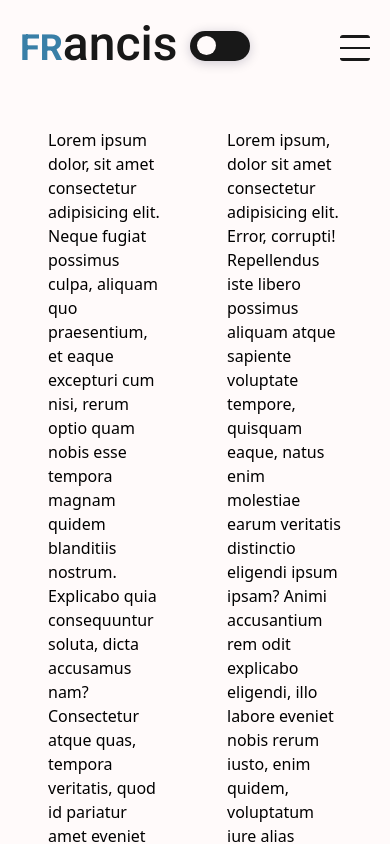
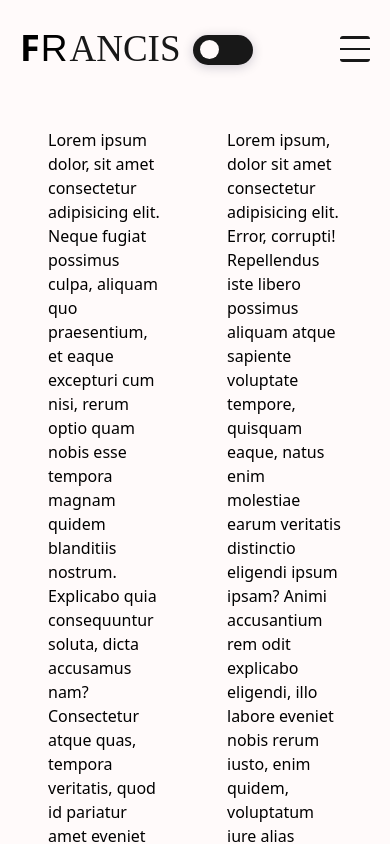
Before and after one commit to Franz090/my-portfolio, a React (Vite) app: page / in a window 390 px wide. Shown: the top 844 px of the page. Built offline with nearby package versions, Linux system fonts and the light colour scheme.

Commit message:
fix the header and input

```diff
--- a/src/input.css
+++ b/src/input.css
@@ -16,10 +16,31 @@
 }
 
 
+.third{
+  color: var(--font-color);
+  font-family: Bauhaus\ 93;
+  font-size: 40px;
+  text-decoration: none;
+  -webkit-user-select: none;
+  -moz-user-select: none;
+  -ms-user-select: none;
+  user-select: none;
+}
+.multi-color {
+  font-size: 40px;
+  letter-spacing: -1px;
+  font-family: "Bauhaus 93", sans-serif;
+  display: inline-block;
+  padding: 0 3px;
+}
+.first-letter{
+  font-size: 38px;
+  margin-right: -4px;
 
-.logo-name{
-  color: var(--font-color);
+
+
 }
+
 .text-tertiary{
   color: #397fa7!important;
 }
@@ -266,22 +287,10 @@ input[type="checkbox"]:checked::before {
   visibility: hidden;
 }
 
-@media screen and (max-width: 768px) {
-  .text-2xl {
-    font-size: 1.8rem;
-  }
-}
 
 
 
 
-@media (min-width: 1024px) {
-  .fix-dark {
-    display: none;
-  }
-
-
-}
 
   @media (max-width: 820px) and (max-height:1180px){
     body {
@@ -297,15 +306,15 @@ input[type="checkbox"]:checked::before {
     }
 
   }
-  @media (max-width: 280px)  and (min-height:653px){
-    .logo-name{
-      font-size: 30px!important;
-      color: var(--font-color)!important;
-    }
-    .text-5xl {
-      font-size: 39px!important;
+  @media (max-width: 280px)  and (min-height:653px) {
+    .logo-name span{
+      font-size: 31px!important;
 
     }
+    .logo-name{
+      margin-left: -14px;
+    }
+
     #toggle1:active, #toggle2:active, #toggle3:active {
       background-color: #5c5a5a;
     }
@@ -340,6 +349,35 @@ input[type="checkbox"]:checked::before {
       top: -3px;
       left: 18px;
     }
+    .hamburger-menu .bar{
+      margin-bottom: 2px!important;
+      margin-right: -11px!important;
+
+    }
+    .bar:nth-child(1) {
+      position: relative;
+      bottom: 2px!important;
+      border: 1px solid #181818; /* Change border color to a lighter color */
+      border-top-left-radius: 3px; /* Reduce border radius for a thinner appearance */
+      border-top-right-radius: 3px;
+      width: 30px;
+    }
+
+    .bar:nth-child(2) {
+      position: relative;
+      height: 2px; /* Make the middle bar thinner */
+      /* Change border color to a lighter color */
+    }
+
+    .bar:nth-child(3) {
+      position: relative;
+      top: 2px!important;
+      border: 1px solid #181818; /* Change border color to a lighter color */
+      border-bottom-left-radius: 3px; /* Reduce border radius for a thinner appearance */
+      border-bottom-right-radius: 3px;
+    }
+
+
 
 
   }
@@ -425,12 +463,8 @@ input[type="checkbox"]:checked::before {
       text-align: center!important;
       color: var(--font-color);
       font-size: 1rem;
-
     }
-
-
     .nav-links-open {
-
       max-height: 500px; /* Adjust the height as needed */
       background-color: var(--bg-color); /* Change to the desired background color */
       transition: max-height 0.5s ease-in-out;
@@ -439,10 +473,27 @@ input[type="checkbox"]:checked::before {
     #toggle1{
       position:relative;
       left: 0.3rem;
-      bottom: 0.1rem;
+      bottom: -0.1rem;
+    }
+    .text-5xl {
+      font-size: 37px!important; /* Adjust the font size as needed */
+      white-space: nowrap; /* Prevent line breaks */
     }
 
+    .third {
+      font-size: 15px; /* Adjust the font size as needed */
+      white-space: nowrap; /* Prevent line breaks */
+    }
+    .multi-color {
+      font-size: 37px;
+      white-space: nowrap;
+    }
+    .first-letter{
+      font-size: 36px!important;
+      margin-right: -2px!important;
 
+
+    }
 
   }
 
@@ -451,6 +502,10 @@ input[type="checkbox"]:checked::before {
     .hamburger-menu .bar {
       display: none;
     }
+    .fix-dark {
+      display: none;
+    }
+
 
     /* Override the styles from the previous media query */
     .nav-links {
@@ -473,7 +528,6 @@ input[type="checkbox"]:checked::before {
     .nav-links li{
       text-align: center;
       color: var(--font-color);
-      font-size: 1.1rem;
-
+      font-size: 17px;
     }
   }
--- a/src/shared/components/Partials/Header.jsx
+++ b/src/shared/components/Partials/Header.jsx
@@ -21,7 +21,7 @@ const scrollTo = (targetY, duration = 300) => {
 };
 
 const HeaderLink = ({ to, text, isActive, onClick, screenWidth, isContact }) => (
-  <li className={`lg:mx-3  my-6 lg:my-0 font-montserrat font-semibold ${screenWidth <= 1024 ? 'mobile-link' : 'desktop-link'} `}>
+  <li className={`lg:mx-3  my-4 lg:my-0 font-montserrat font-semibold ${screenWidth <= 1024 ? 'mobile-link' : 'desktop-link'} `}>
     {isContact ? (
       <a
         href="#contact"
@@ -113,13 +113,16 @@ const Header = () => {
       <div className="md:container mx-auto xl:px-24 md:px-1 sm:px-4">
         <div className="flex justify-between items-center">
         <div className="flex items-center justify-between space-x-2">
-          <span className="text-4xl lg:text-4xl  cursor-pointer font-roboto ">
+          <span className="text-4xl lg:text-4xl  cursor-pointer ">
             <Link
               to="/"
               onClick={() => handleLinkClick('/')}
             >
-              <span className='text-tertiary leading-[0rem] font-semibold logo-name'>FR</span>
-              <span className='lowercase text-5xl  leading-[0rem] font-medium logo-name'>ANCIS</span>
+              <div className='logo-name'>
+              <span className=' leading-[0rem] text-5xl font-extrabold  first-letter'>F</span>
+              <span className='uppercase multi-color'>r</span>
+              <span className='uppercase text-5xl  leading-[0rem] third'>ancis</span>
+              </div>
             </Link>
           </span>
           {screenWidth <= 1024 &&  (
```
